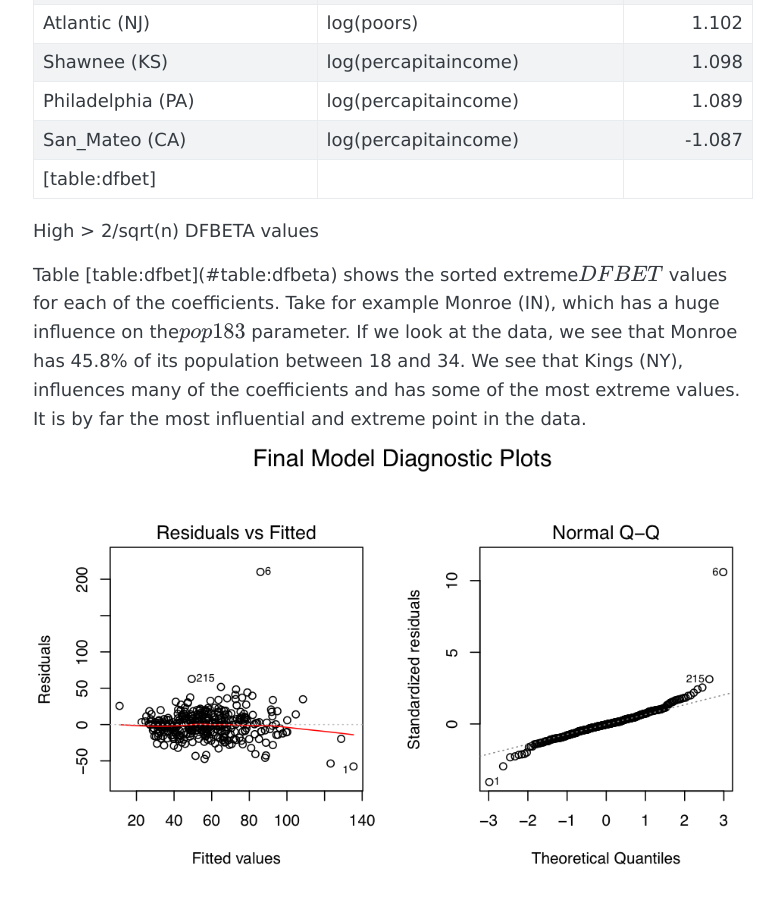
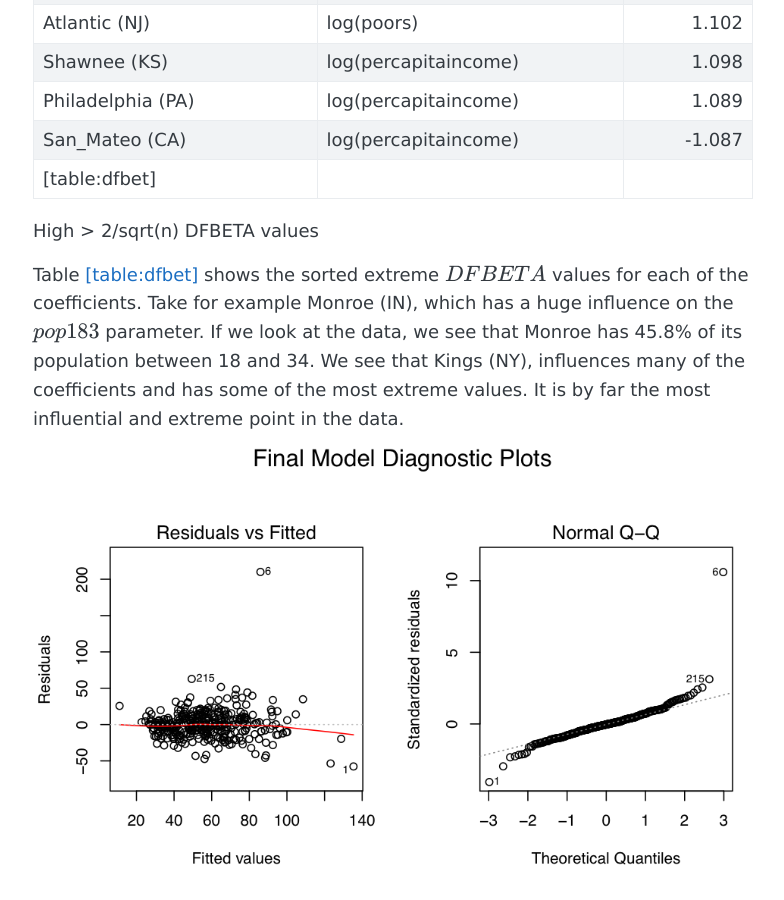
Before and after one commit to stefaneng/stefaneng.github.io, a Jekyll site: the page built from _posts/2019-2-8-1990-1992-census-crime-prediction.markdown, in a window 1280 px wide and 900 px high, scrolled down 20955 px. Shown: the whole window, without its empty margins (247-1031 px from the left). Built offline with Jekyll 4.4.1, drawn with Linux system fonts in a browser that asks for light colours; formulas are drawn with MathJax 3; comment, search, counter and statistics services are not loaded.

Commit message:
Formatting

```diff
--- a/_posts/2019-2-8-1990-1992-census-crime-prediction.markdown
+++ b/_posts/2019-2-8-1990-1992-census-crime-prediction.markdown
@@ -637,7 +637,7 @@ error.
 
 High \> 2/sqrt(n) DFBETA values
 
-Table \[table:dfbet\](#table:dfbeta) shows the sorted extreme\\(DFBET\\) values for each of the coefficients. Take for example Monroe
+Table [\[table:dfbet\]](#table:dfbeta) shows the sorted extreme \\(DFBETA\\) values for each of the coefficients. Take for example Monroe
 (IN), which has a huge influence on the\\(pop183\\) parameter. If we
 look at the data, we see that Monroe has 45.8% of its population between
 18 and 34. We see that Kings (NY), influences many of the coefficients
```
